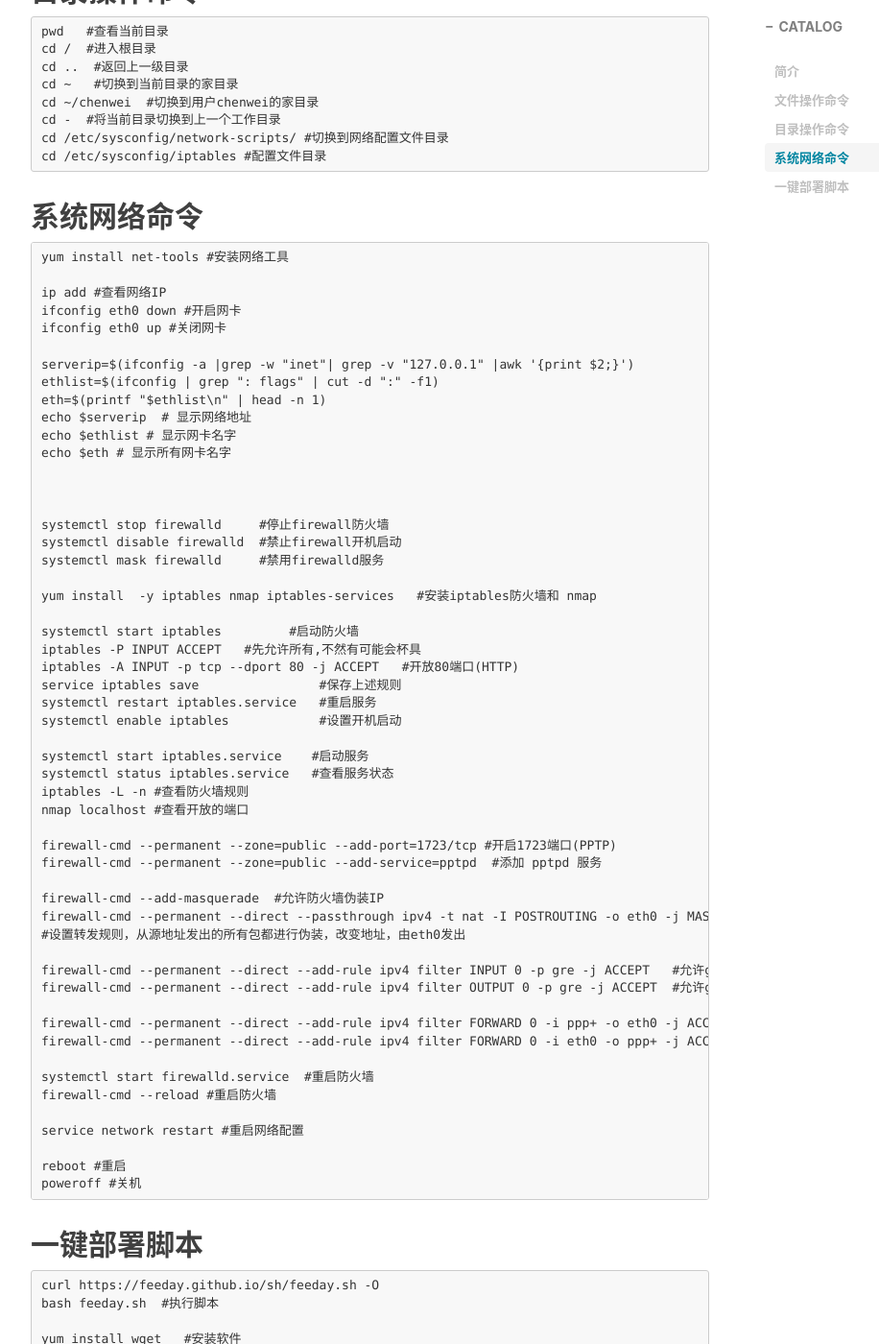
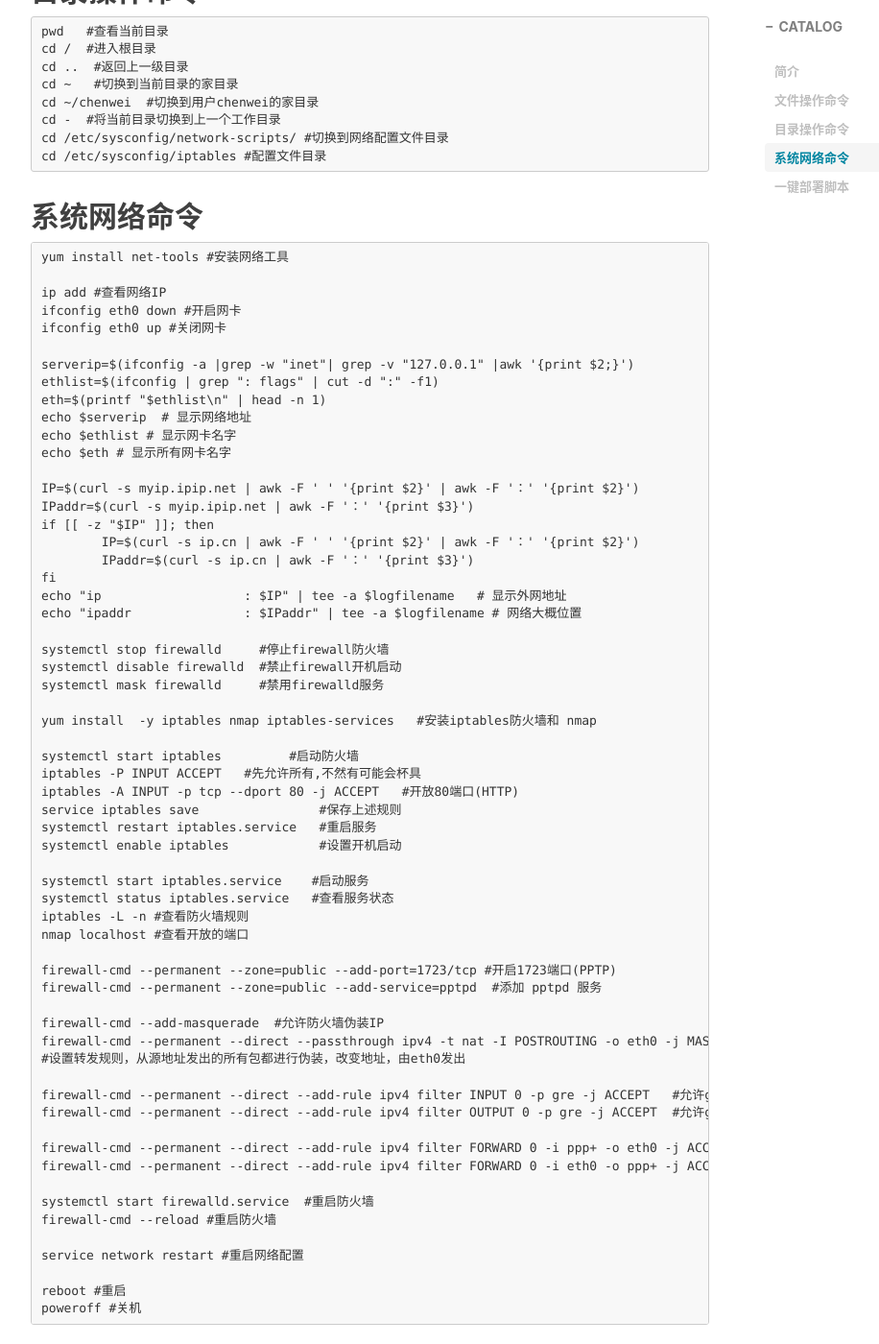
Before and after one commit to tcq233/tcq233.github.io, a Jekyll site: the page built from _posts/2020-05-05-bash.md, in a window 1280 px wide and 1400 px high, scrolled down 1249 px. Shown: the whole window at 96% size, without its empty margins (233-1149 px from the left). Built offline with Jekyll 4.4.1, drawn with Linux system fonts in a browser that asks for light colours; nearby versions of some CDN libraries; comment, search, counter and statistics services are not loaded.

Commit message:
Update 2020-05-05-bash.md

```diff
--- a/_posts/2020-05-05-bash.md
+++ b/_posts/2020-05-05-bash.md
@@ -66,7 +66,14 @@ echo $serverip  # 显示网络地址
 echo $ethlist # 显示网卡名字
 echo $eth # 显示所有网卡名字
 
-
+IP=$(curl -s myip.ipip.net | awk -F ' ' '{print $2}' | awk -F '：' '{print $2}')
+IPaddr=$(curl -s myip.ipip.net | awk -F '：' '{print $3}')
+if [[ -z "$IP" ]]; then
+	IP=$(curl -s ip.cn | awk -F ' ' '{print $2}' | awk -F '：' '{print $2}')
+	IPaddr=$(curl -s ip.cn | awk -F '：' '{print $3}')
+fi
+echo "ip                   : $IP" | tee -a $logfilename   # 显示外网地址
+echo "ipaddr               : $IPaddr" | tee -a $logfilename # 网络大概位置
 
 systemctl stop firewalld     #停止firewall防火墙
 systemctl disable firewalld  #禁止firewall开机启动
```
